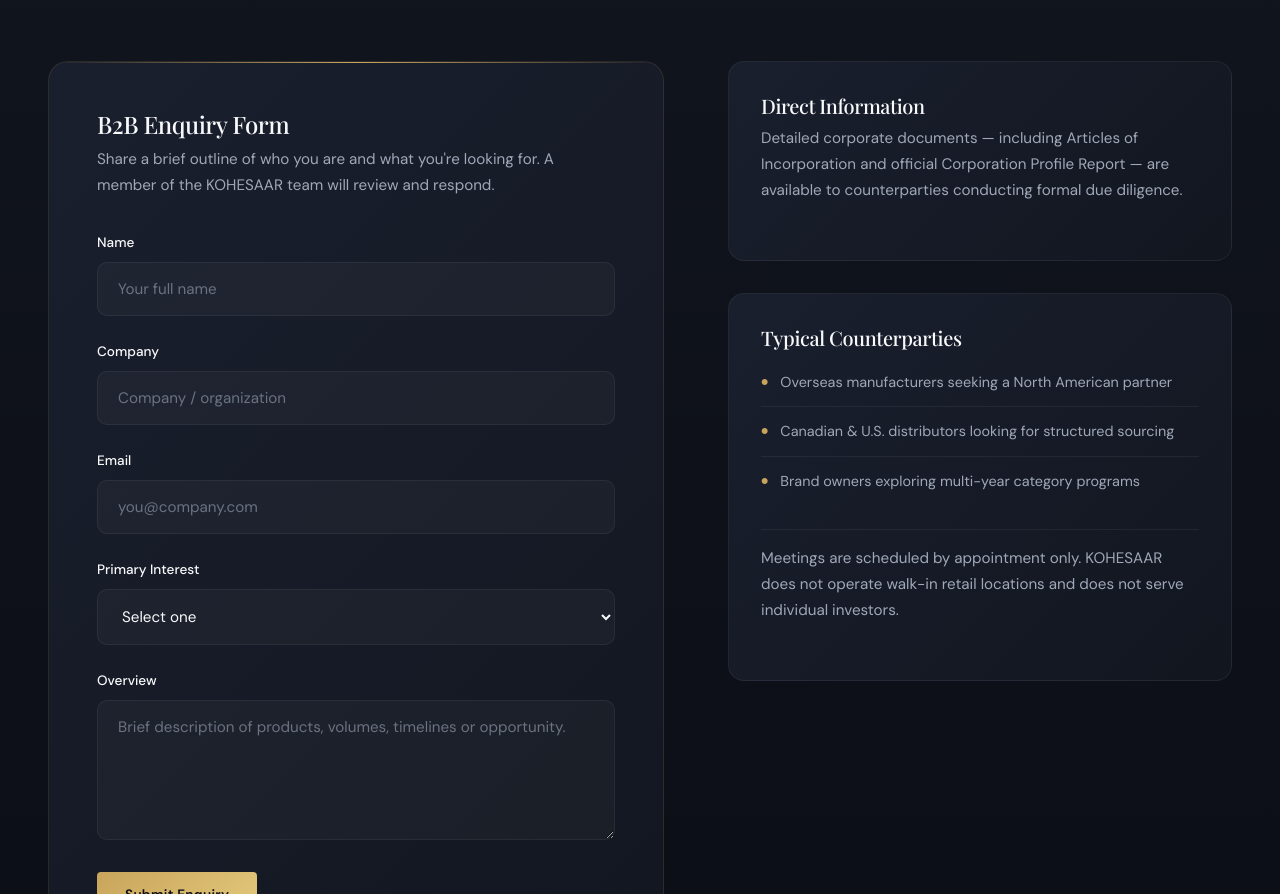
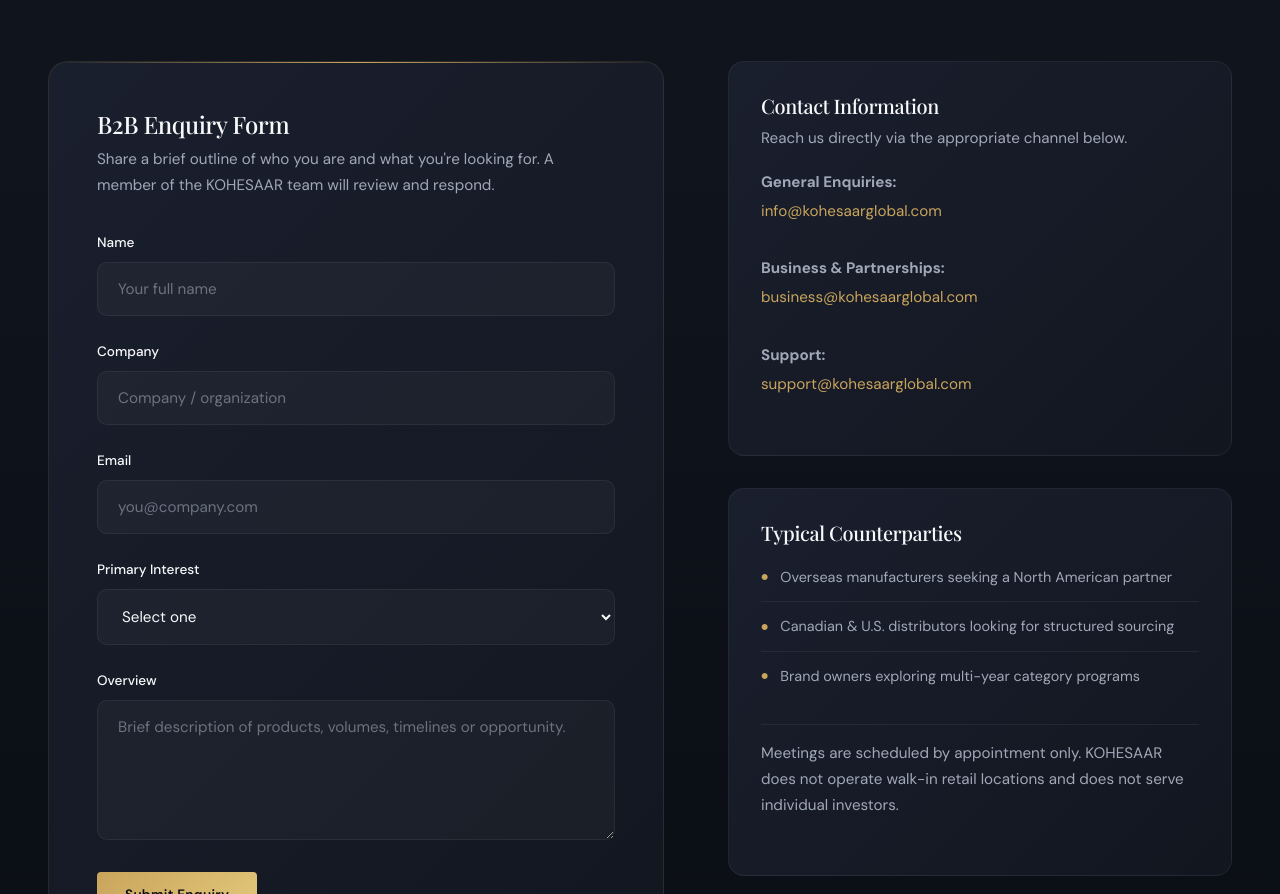
Before and after one commit to Gouravbunty17/kohesaar-website, a plain HTML site: page index.html in a window 1280 px wide. Shown: the part 9628-10522 px from the top of the page. Drawn offline with nearby package versions, Linux system fonts and the light colour scheme.

Commit message:
Update index.html

```diff
--- a/index.html
+++ b/index.html
@@ -2510,12 +2510,28 @@
 
                 <div class="contact-info reveal">
                     <div class="contact-info-card">
-                        <h3>Direct Information</h3>
-                        <p>
-                            Detailed corporate documents — including Articles of Incorporation and official
-                            Corporation Profile Report — are available to counterparties conducting formal due diligence.
-                        </p>
-                    </div>
+                         <h3>Contact Information</h3>
+    <p style="margin-bottom: 1rem;">
+        Reach us directly via the appropriate channel below.
+    </p>
+
+    <p style="line-height: 1.9; font-size: 0.95rem;">
+        <strong>General Enquiries:</strong><br>
+        <a href="mailto:info@kohesaarglobal.com" style="color: var(--accent-gold); text-decoration: none;">
+            info@kohesaarglobal.com
+        </a><br><br>
+
+        <strong>Business & Partnerships:</strong><br>
+        <a href="mailto:business@kohesaarglobal.com" style="color: var(--accent-gold); text-decoration: none;">
+            business@kohesaarglobal.com
+        </a><br><br>
+
+        <strong>Support:</strong><br>
+        <a href="mailto:support@kohesaarglobal.com" style="color: var(--accent-gold); text-decoration: none;">
+            support@kohesaarglobal.com
+        </a>
+    </p>
+</div>
 
                     <div class="contact-info-card">
                         <h3>Typical Counterparties</h3>
```
